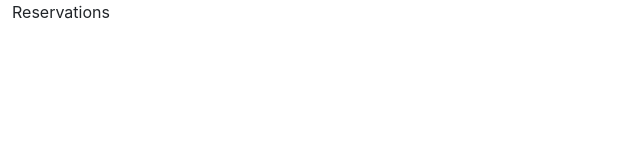
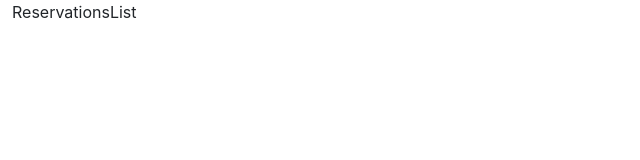
Before and after one commit to Ahmed-Elbessfy/reservations, a React (Create React App) app: page / in a window 1280 px wide. Shown: the top 160 px of the page, without its empty margins (0-640 px from the left). Built offline with nearby package versions, Linux system fonts and the light colour scheme.

Commit message:
create & import ReservationsList comp.

```diff
--- a/src/components/reservations/Reservations.js
+++ b/src/components/reservations/Reservations.js
@@ -1,8 +1,12 @@
 import React from 'react'
+import ReservationsList from './ReservationsList'
 
 const Reservations = () => {
+
   return (
-    <div>Reservations</div>
+    <section>
+      <ReservationsList />
+    </section>
   )
 }
 
--- /dev/null
+++ b/src/components/reservations/ReservationsList.js
@@ -0,0 +1,9 @@
+import React from 'react'
+
+const ReservationsList = () => {
+  return (
+    <div>ReservationsList</div>
+  )
+}
+
+export default ReservationsList
```
